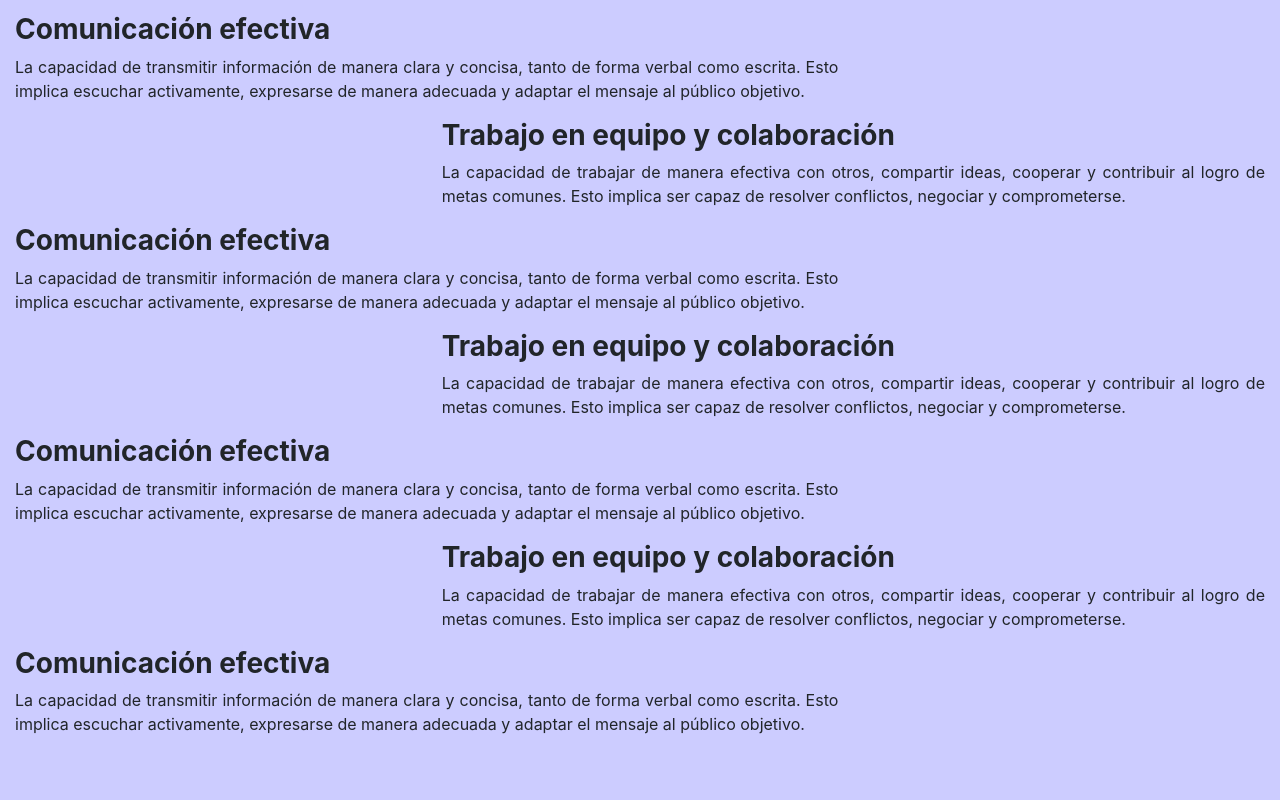
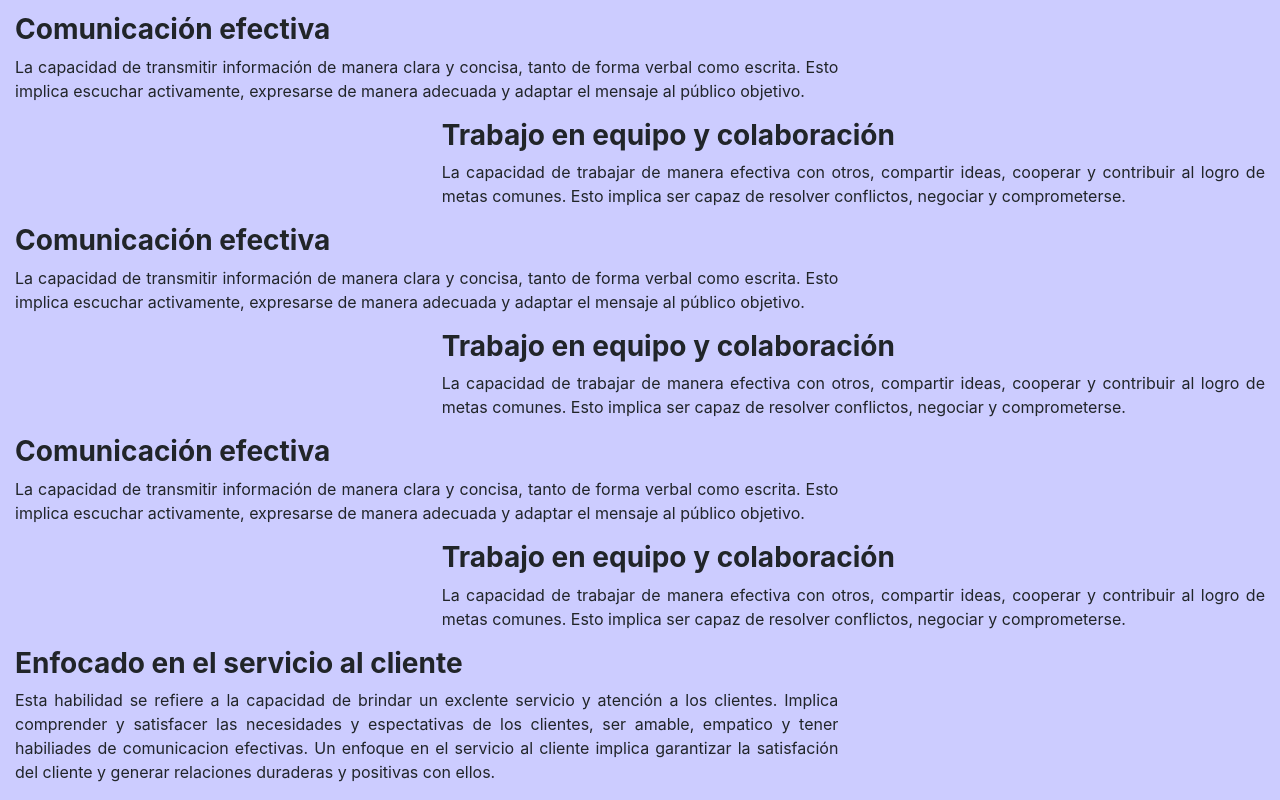
Before and after one commit to RichiLM/TIhabilidades, a plain HTML site: page index.html in a window 1280 px wide. Shown: the part 1019-1819 px from the top of the page. Before the commit the page ends 1771 px from the top, so only its background shows below. Drawn offline with nearby package versions, Linux system fonts and the light colour scheme.

Commit message:
Servicio al cliente

```diff
--- a/index.html
+++ b/index.html
@@ -166,9 +166,8 @@
         </div>
         <div class="row"> <!-- img derecha -->
             <div class="col-sm-12 col-md-8">
-                <h3 class="display-6 font-weight-bold">Comunicación efectiva</h3>
-                <p class="fs-4 text-justify">La capacidad de transmitir información de manera clara y concisa, tanto de
-                    forma verbal como escrita. Esto implica escuchar activamente, expresarse de manera adecuada y adaptar el mensaje al público objetivo.
+                <h3 class="display-6 font-weight-bold">Enfocado en el servicio al cliente</h3>
+                <p class="fs-4 text-justify">Esta habilidad se refiere a la capacidad de brindar un exclente servicio y atención a los clientes. Implica comprender y satisfacer las necesidades y espectativas de los clientes, ser amable, empatico y tener habiliades de comunicacion efectivas. Un enfoque en el servicio al cliente implica garantizar la satisfación del cliente y generar relaciones duraderas y positivas con ellos.
                 </p>
             </div>
             <div class="col-sm-12 col-md-4 col-md-4">
```
